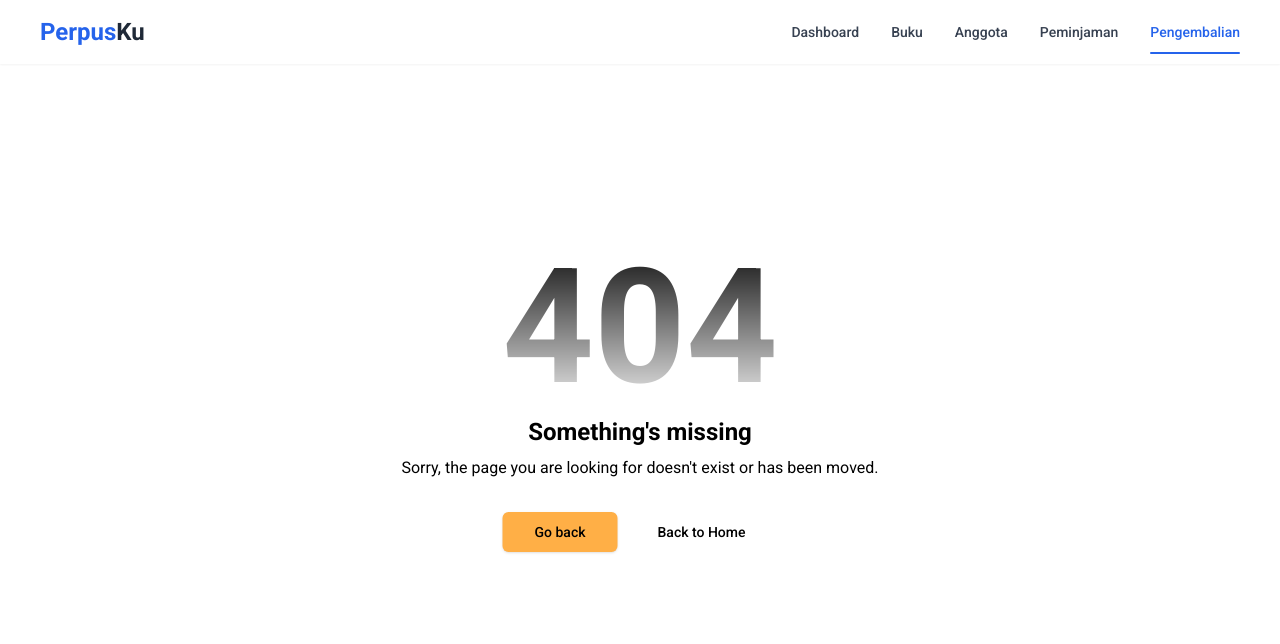
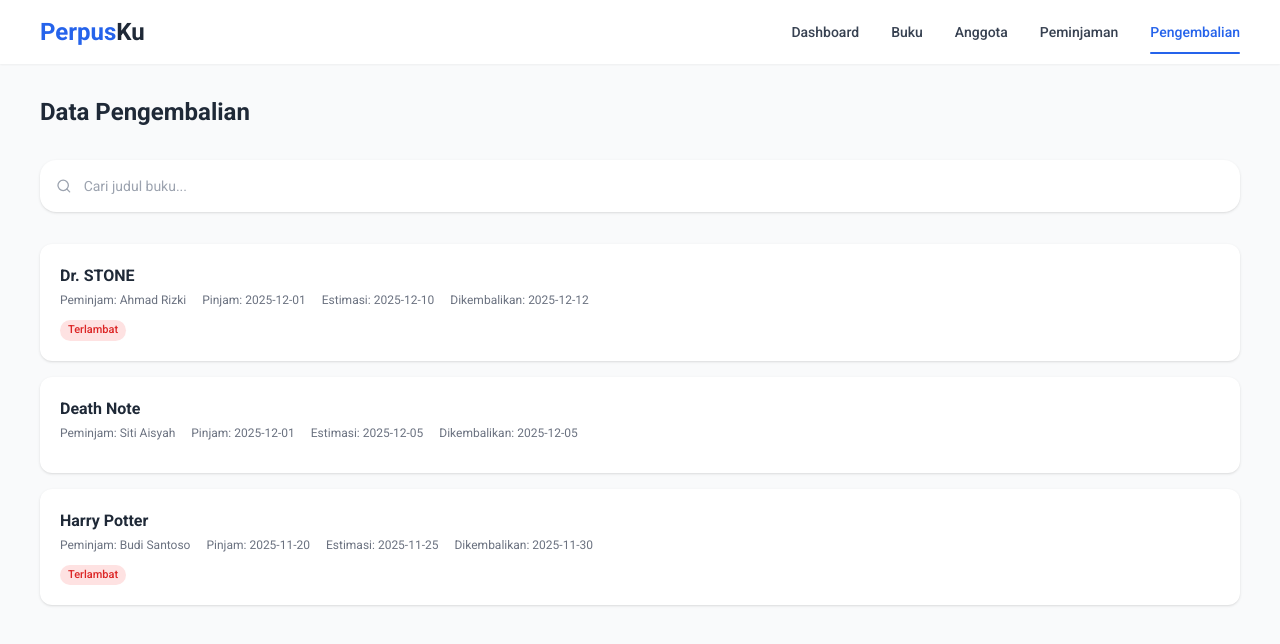
Before and after one commit to teksaglobalindonesia/perpusku-tj-2025, a Next.js app: page /pengembalian in a window 1280 px wide. Before the commit this address had no page. Shown: the top 644 px of the page. Built offline with nearby package versions, Linux system fonts and the light colour scheme.

Commit message:
PK 15 | Pengembalian Page

```diff
--- /dev/null
+++ b/app/pengembalian/page.tsx
@@ -0,0 +1,7 @@
+import PengembalianPage from "../../components/custom/pengembalian";
+
+export default function Page() {
+    return(
+        <PengembalianPage />
+    );
+};
--- a/components/custom/peminjaman.tsx
+++ b/components/custom/peminjaman.tsx
@@ -45,15 +45,37 @@ const [newReturnDate, setNewReturnDate] = useState("");
   ];
 
   const books = [
-  { id: 1, title: "Dr. STONE" },
-  { id: 2, title: "Death Note" },
-  { id: 3, title: "Harry Potter" },
+    { id: 1, title: "Dr. STONE", author: "Riichiro Inagaki", publisher: "Shueisha", year: 2017, category: "Komik", stock: 5, cover: "images/dr-stone.jpg" },
+    { id: 2, title: "Death Note", author: "Tsugumi Ohba", publisher: "Shueisha", year: 2003, category: "Komik", stock: 0, cover: "images/death-note.jpg" },
+    { id: 3, title: "How to Win at Chess", author: "Levy Rozman", publisher: "Penguin", year: 2020, category: "Pendidikan", stock: 3, cover: "images/chess-guide.jpg" },
+    { id: 4, title: "Harry Potter", author: "J.K. Rowling", publisher: "Bloomsburry Publishing", year: 2001, category: "Magic", stock: 10, cover: "images/harry-potter.jpg" },
 ];
 
 const members = [
-  { id: 1, name: "Ahmad Rizki" },
-  { id: 2, name: "Siti Aisyah" },
-  { id: 3, name: "Budi Santoso" },
+{
+      id: 1,
+      name: "Ahmad Rizki",
+      no_member: "2023001",
+      address: "Kerobokan Kelod",
+      email: "ahmadfahrezi@yahoo.com",
+      status: "Aktif",
+    },
+    {
+      id: 2,
+      name: "Siti Aisyah",
+      no_member: "2023002",
+      address: "jl. taman sari 1",
+      email: "sitiaisyah@outlook.com",
+      status: "Aktif",
+    },
+    {
+      id: 3,
+      name: "Budi Santoso",
+      no_member: "2023003",
+      address: "Kuta Utara",
+      email: "budisantoso@gmail.com",
+      status: "Nonaktif",
+    },
 ];
 
 
@@ -266,10 +288,10 @@ const members = [
 {/* Modal Pilih Buku */}
 {showBookModal && (
   <div className="fixed inset-0 z-[10000] bg-black/50 flex items-center justify-center p-4">
-    <div className="bg-white w-full max-w-sm rounded-2xl p-5 animate-scale-in">
+    <div className="bg-white w-full max-w-lg rounded-2xl p-5 animate-scale-in">
       <h3 className="text-sm font-semibold mb-4">Pilih Buku</h3>
 
-      <div className="space-y-2 max-h-[300px] overflow-y-auto pr-1">
+      <div className="space-y-3 max-h-[350px] overflow-y-auto pr-1">
         {books.map((book) => (
           <button
             key={book.id}
@@ -277,9 +299,46 @@ const members = [
               setSelectedBook(book);
               setShowBookModal(false);
             }}
-            className="w-full text-left px-3 py-2 rounded-lg hover:bg-blue-50 text-sm"
+            className="w-full text-left p-3 rounded-xl border hover:bg-blue-50 transition flex gap-4"
           >
-            {book.title}
+            {/* Cover */}
+            <div className="w-12 h-16 bg-gray-100 rounded overflow-hidden flex-shrink-0">
+              <img
+                src={`/${book.cover}`}
+                alt={book.title}
+                className="w-full h-full object-cover"
+              />
+            </div>
+
+            {/* Info */}
+            <div className="flex flex-col gap-1">
+              <p className="text-sm font-semibold text-gray-800">
+                {book.title}
+              </p>
+              <p className="text-[11px] text-gray-500">
+                Penulis: {book.author}
+              </p>
+              <p className="text-[11px] text-gray-500">
+                Penerbit: {book.publisher}
+              </p>
+              <p className="text-[11px] text-gray-500">
+                Tahun: {book.year}
+              </p>
+              <p className="text-[11px] text-gray-500">
+                Kategori: {book.category}
+              </p>
+
+              {/* Stok */}
+              <span
+                className={`mt-1 inline-block w-fit px-2 py-0.5 rounded-full text-[10px] font-medium ${
+                  book.stock > 0
+                    ? "bg-green-100 text-green-600"
+                    : "bg-red-100 text-red-600"
+                }`}
+              >
+                {book.stock > 0 ? `Stok: ${book.stock}` : "Stok Habis"}
+              </span>
+            </div>
           </button>
         ))}
       </div>
@@ -295,13 +354,14 @@ const members = [
     </div>
   </div>
 )}
+
 {/* Modal Pilih Anggota */}
 {showMemberModal && (
   <div className="fixed inset-0 z-[10000] bg-black/50 flex items-center justify-center p-4">
-    <div className="bg-white w-full max-w-sm rounded-2xl p-5 animate-scale-in">
+    <div className="bg-white w-full max-w-lg rounded-2xl p-5 animate-scale-in">
       <h3 className="text-sm font-semibold mb-4">Pilih Anggota</h3>
 
-      <div className="space-y-2 max-h-[300px] overflow-y-auto pr-1">
+      <div className="space-y-3 max-h-[350px] overflow-y-auto pr-1">
         {members.map((member) => (
           <button
             key={member.id}
@@ -309,9 +369,32 @@ const members = [
               setSelectedMember(member);
               setShowMemberModal(false);
             }}
-            className="w-full text-left px-3 py-2 rounded-lg hover:bg-blue-50 text-sm"
+            className="w-full text-left p-3 rounded-xl border hover:bg-blue-50 transition"
           >
-            {member.name}
+            <div className="flex flex-col gap-1">
+              <p className="text-sm font-semibold text-gray-800">
+                {member.name}
+              </p>
+              <p className="text-[11px] text-gray-500">
+                No Anggota: {member.no_member}
+              </p>
+              <p className="text-[11px] text-gray-500">
+                Alamat: {member.address}
+              </p>
+              <p className="text-[11px] text-gray-500">
+                Email: {member.email}
+              </p>
+
+              <span
+                className={`mt-1 inline-block w-fit px-2 py-0.5 rounded-full text-[10px] font-medium ${
+                  member.status === "Aktif"
+                    ? "bg-green-100 text-green-600"
+                    : "bg-red-100 text-red-600"
+                }`}
+              >
+                {member.status}
+              </span>
+            </div>
           </button>
         ))}
       </div>
--- /dev/null
+++ b/components/custom/pengembalian.tsx
@@ -0,0 +1,119 @@
+"use client";
+
+import { useState } from "react";
+import { FiSearch } from "react-icons/fi";
+
+const PengembalianPage = () => {
+  const [search, setSearch] = useState("");
+
+  // Dummy data pengembalian
+  const returns = [
+    {
+      id: 1,
+      title: "Dr. STONE",
+      borrower: "Ahmad Rizki",
+      loanDate: "2025-12-01",
+      estimatedReturnDate: "2025-12-10",
+      actualReturnDate: "2025-12-12",
+    },
+    {
+      id: 2,
+      title: "Death Note",
+      borrower: "Siti Aisyah",
+      loanDate: "2025-12-01",
+      estimatedReturnDate: "2025-12-05",
+      actualReturnDate: "2025-12-05",
+    },
+    {
+      id: 3,
+      title: "Harry Potter",
+      borrower: "Budi Santoso",
+      loanDate: "2025-11-20",
+      estimatedReturnDate: "2025-11-25",
+      actualReturnDate: "2025-11-30",
+    },
+  ];
+
+  // Filter berdasarkan judul buku
+  const filteredReturns = returns.filter((item) =>
+    item.title.toLowerCase().includes(search.toLowerCase())
+  );
+
+  // Cek keterlambatan
+  const isLate = (estimated: string, actual: string) => {
+    const est = new Date(estimated);
+    const act = new Date(actual);
+    return act > est;
+  };
+
+  return (
+    <div className="min-h-screen bg-gray-50 px-4 sm:px-6 lg:px-10 py-6 sm:py-8">
+      {/* Header */}
+      <div className="flex flex-col sm:flex-row sm:justify-between sm:items-center gap-3 mb-6 sm:mb-8">
+        <h1 className="text-xl sm:text-2xl font-bold text-gray-800">
+          Data Pengembalian
+        </h1>
+      </div>
+
+      {/* Search */}
+      <div className="bg-white p-3 sm:p-4 rounded-2xl shadow mb-6 sm:mb-8 flex items-center gap-3">
+        <FiSearch className="text-gray-400" />
+        <input
+          type="text"
+          placeholder="Cari judul buku..."
+          value={search}
+          onChange={(e) => setSearch(e.target.value)}
+          className="w-full outline-none text-sm text-gray-700"
+        />
+      </div>
+
+      {/* List Data */}
+      <div className="space-y-3 sm:space-y-4">
+        {filteredReturns.map((item) => {
+          const late = isLate(
+            item.estimatedReturnDate,
+            item.actualReturnDate
+          );
+
+          return (
+            <div
+              key={item.id}
+              className="bg-white rounded-xl shadow hover:shadow-md transition p-4 sm:p-5 flex flex-col sm:flex-row sm:items-center sm:justify-between gap-3"
+            >
+              {/* Info */}
+              <div className="flex flex-col gap-1">
+                <h2 className="text-sm sm:text-base font-semibold text-gray-800">
+                  {item.title}
+                </h2>
+
+                <div className="flex flex-wrap gap-x-4 gap-y-1 text-[11px] sm:text-xs text-gray-500">
+                  <span>Peminjam: {item.borrower}</span>
+                  <span>Pinjam: {item.loanDate}</span>
+                  <span>Estimasi: {item.estimatedReturnDate}</span>
+                  <span>Dikembalikan: {item.actualReturnDate}</span>
+                </div>
+
+                <div className="flex flex-wrap gap-2 mt-2">
+                  {late && (
+                    <span className="px-2 py-0.5 text-[10px] sm:text-[11px] font-medium rounded-full bg-red-100 text-red-600">
+                      Terlambat
+                    </span>
+                  )}
+                </div>
+              </div>
+            </div>
+          );
+        })}
+      </div>
+
+      {/* Empty State */}
+      {filteredReturns.length === 0 && (
+        <div className="text-center text-gray-500 mt-12 text-sm">
+          Data pengembalian tidak ditemukan
+        </div>
+      )}
+    </div>
+  );
+};
+
+export default PengembalianPage;
```
